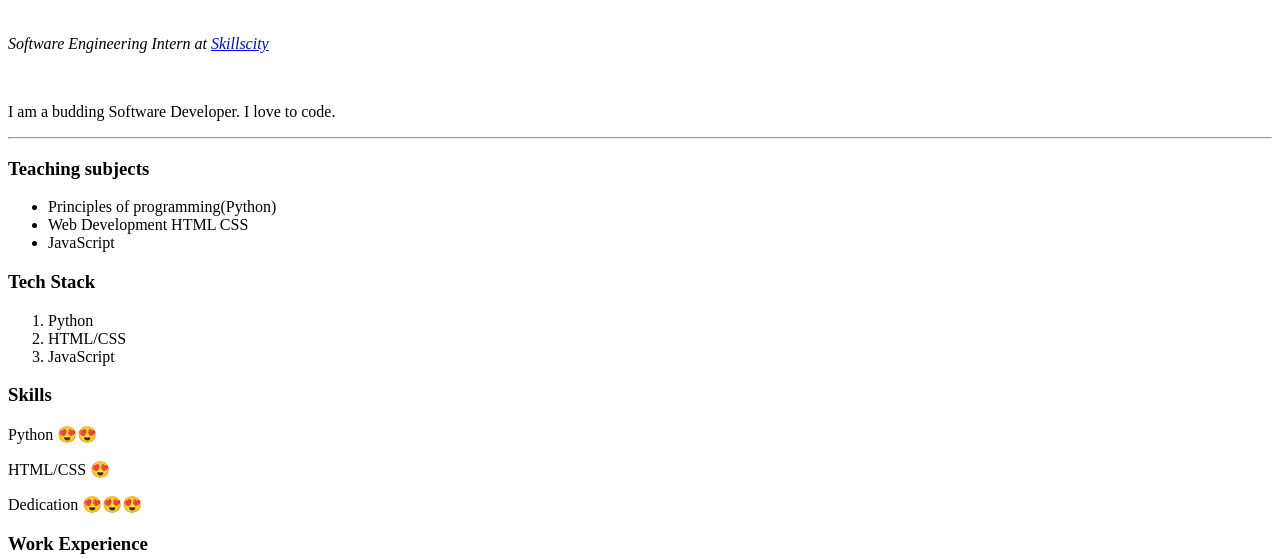
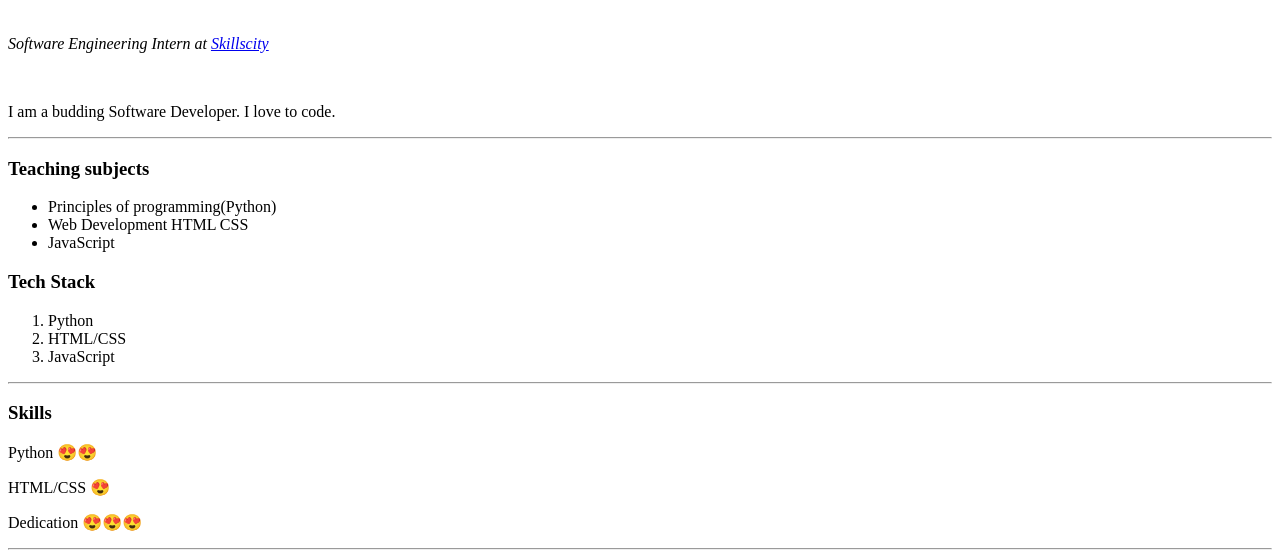
Before and after one commit to Sophiak113/htmlwebsite, a plain HTML site: page index.html in a window 1280 px wide. Shown: the part 241-800 px from the top of the page. Drawn offline with Linux system fonts and the light colour scheme.

Commit message:
Added more horizontal rules

```diff
--- a/index.html
+++ b/index.html
@@ -41,10 +41,14 @@
             <li>HTML/CSS</li>
             <li>JavaScript</li>
         </ol>
+    </hr>
+    <hr>
         <h3>Skills</h3>
         <p>Python &#128525;&#128525;</p>
         <p>HTML/CSS &#128525;</p>
         <p>Dedication &#128525;&#128525;&#128525;</p>
+</hr>
+<hr>
         <h3>Work Experience</h3>
         <table border="1" cellspacing="10">
             <!-- Unless you add a value in border table lines won't show up -->
```
